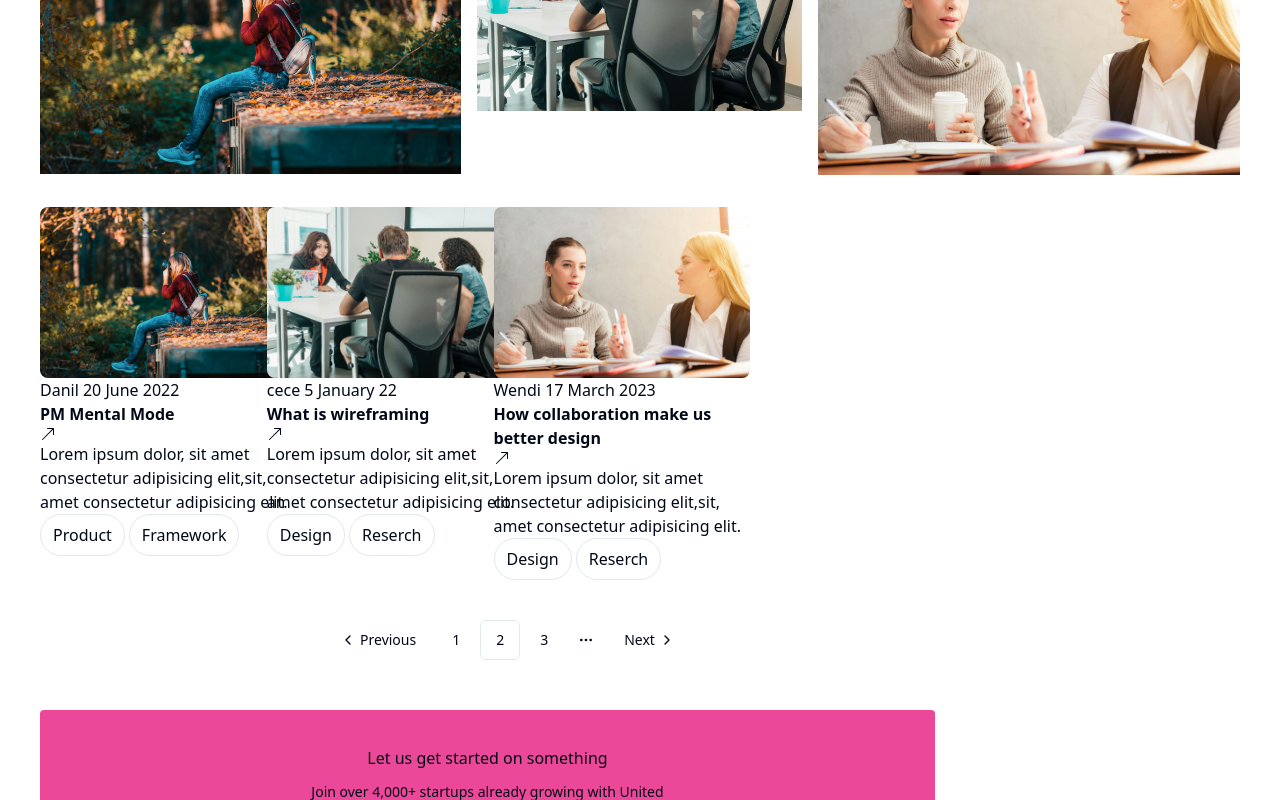
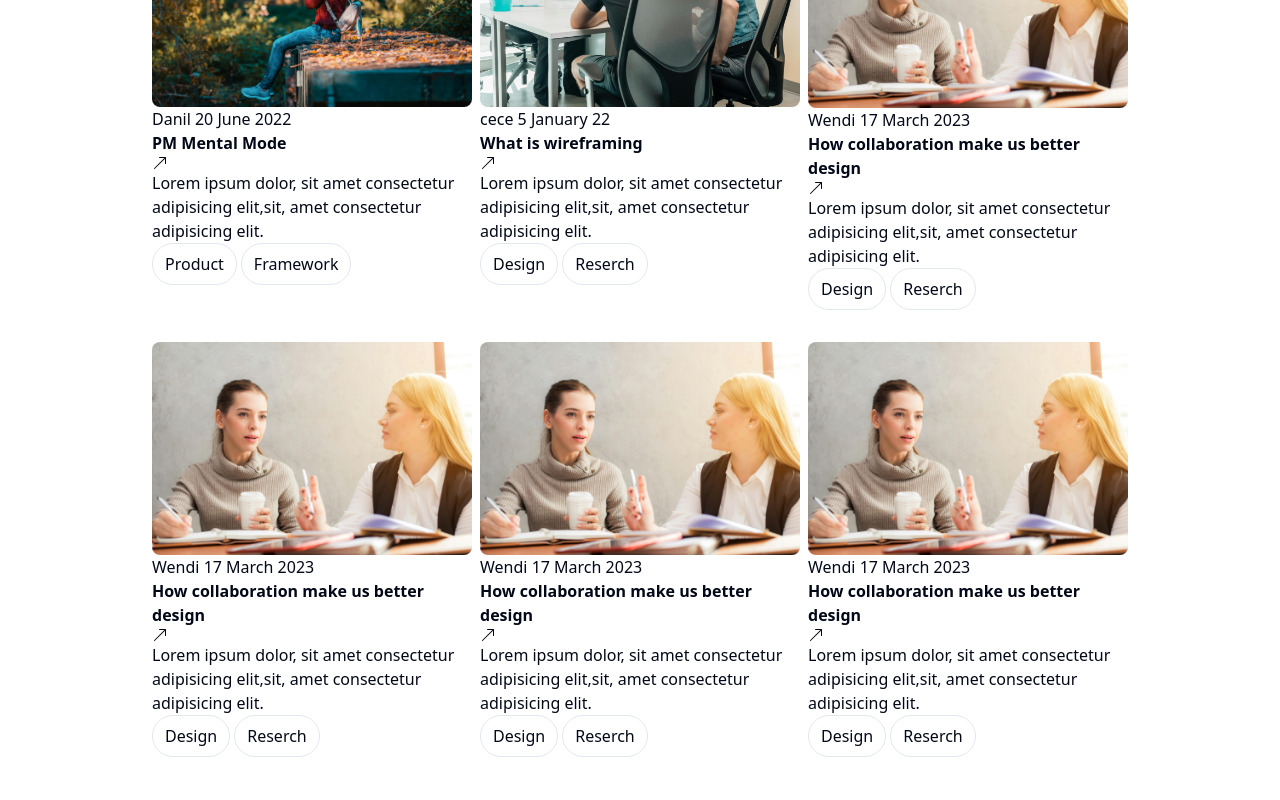
Before and after one commit to RafiaSuleman/final-blog, a Next.js app: page / in a window 1280 px wide. Shown: the part 1200-2000 px from the top of the page. Built offline with nearby package versions, Linux system fonts and the light colour scheme.

Commit message:
commit-3

```diff
--- /dev/null
+++ b/src/app/navbar/navbar.tsx
@@ -0,0 +1,30 @@
+import React from 'react'
+
+import Link from "next/link";
+const Navbar = () => {
+    const Links = [
+        {
+          name: "Home",
+          path: "/",
+        },
+        {
+          name: "Product",
+          path: "/services",
+        },
+        {
+          name: "Resources",
+          path: "/resources",
+        },
+        {
+          name: "Pricing",
+          path: "/pricing",
+        }
+      ];
+  return (
+    <div>
+
+    </div>
+  )
+}
+
+export default Navbar
--- a/src/app/page.tsx
+++ b/src/app/page.tsx
@@ -15,7 +15,7 @@ import {
 
 export default function Home() {
   const images = ["/pic1.jpg", "/pic6.jpg", "/pic7.jpg"];
-  const cards = [
+  const card1 = [
     {
       img: "/pic1.jpg",
       names: "Danil  ",
@@ -28,6 +28,8 @@ export default function Home() {
       tag3: "Reserch",
       tag2: "Framework",
     },
+  ]
+    const card2 =[
     {
       img: "/pic6.jpg",
       names: "cece",
@@ -39,6 +41,21 @@ export default function Home() {
       tag1: "Design",
       tag2: "Reserch",
     },
+  ]
+   const card3 = [
+    {
+      img: "/pic7.jpg",
+      names: "Wendi",
+      date: "17 March 2023",
+      title: "How collaboration make us better design",
+      url: "/",
+      description:
+        "Lorem ipsum dolor, sit amet consectetur adipisicing elit,sit, amet consectetur adipisicing elit. ",
+      tag1: "Design",
+      tag2: "Reserch",
+    }
+  ]
+  const card4 = [
     {
       img: "/pic7.jpg",
       names: "Wendi",
@@ -50,11 +67,37 @@ export default function Home() {
       tag1: "Design",
       tag2: "Reserch",
     },
-  ];
+  ]
+  const card5 = [
+    {
+      img: "/pic7.jpg",
+      names: "Wendi",
+      date: "17 March 2023",
+      title: "How collaboration make us better design",
+      url: "/",
+      description:
+        "Lorem ipsum dolor, sit amet consectetur adipisicing elit,sit, amet consectetur adipisicing elit. ",
+      tag1: "Design",
+      tag2: "Reserch",
+    },
+  ]
+  const card6 = [
+    {
+      img: "/pic7.jpg",
+      names: "Wendi",
+      date: "17 March 2023",
+      title: "How collaboration make us better design",
+      url: "/",
+      description:
+        "Lorem ipsum dolor, sit amet consectetur adipisicing elit,sit, amet consectetur adipisicing elit. ",
+      tag1: "Design",
+      tag2: "Reserch",
+    },
+  ]
+
 
   return (
-    <div>
-      <div className="flex flex-col justify-center items-center gap-8 my-[90px] lg:p-10 p-5 ">
+      <div className="flex flex-col justify-center items-center gap-8 my-[90px] lg:p-10 p-10 ">
         <div className="flex flex-col justify-center items-center xl:space-y-2 space-y-4 text-center">
           <p>The Blog</p>
           <h1 className="text-3xl font-bold">Writtings from our Team</h1>
@@ -72,29 +115,12 @@ export default function Home() {
             alt=""
           />
         </div>
-        <div className="flex flex-row gap-4">
-          {images.map((image, index) => (
-            <div key={index}>
-              <Image
-                src={image}
-                height={15}
-                width={200}
-                className="w-full "
-                alt="img"
-              />
-            </div>
-          ))}
-        </div>
-        {/* grid */}
-        <div className="grid grid-cols-12 gap-5">
-          <div className="lg:col-span-9 col-span-12 gap-9">
-            {/* cards */}
-            <div className="grid grid-cols-1 xl:grid-cols-4 md:grid-cols-2 lg:grid-cols-3 gap-3">
-              {cards.map((card, index) => {
+      <div className="grid lg:grid-cols-3 grid-cols-1 gap-2">
+        {card1.map((card, index) => {
                 return (
                   <div
                     key={index}
-                    className="flex-1 flex flex-col justify-left  w-64"
+                    className="flex-1 flex flex-col justify-left  w-80"
                   >
                     <Image
                       src={card.img}
@@ -125,10 +151,188 @@ export default function Home() {
                   </div>
                 );
               })}
-            </div>
 
-            {/* Pagination */}
-            <div className="mt-[40px] ml-[40px]">
+         {card2.map((card, index) => {
+                return (
+                  <div
+                    key={index}
+                    className="flex-1 flex flex-col justify-left  w-80"
+                  >
+                    <Image
+                      src={card.img}
+                      width="350"
+                      height="50"
+                      alt="img"
+                      className="rounded-lg"
+                    />
+                    <p>
+                      {card.names} {card.date}
+                    </p>
+                    <div className="flex flex-row">
+                      <Link href={card.url} className="font-bold">
+                        {card.title}
+                        <BsArrowUpRight />
+                      </Link>
+                    </div>
+                    <p>{card.description}</p>
+
+                    <div className="flex flex-row gap-1">
+                      <div className="border border-black-2 px-3 py-2 rounded-full">
+                        {card.tag1}
+                      </div>
+                      <div className="border border-black-2 px-3 py-2 rounded-full">
+                        {card.tag2}
+                      </div>
+                    </div>
+                  </div>
+                );
+              })}
+         {card3.map((card, index) => {
+                return (
+                  <div
+                    key={index}
+                    className="flex-1 flex flex-col justify-left  w-80"
+                  >
+                    <Image
+                      src={card.img}
+                      width="350"
+                      height="50"
+                      alt="img"
+                      className="rounded-lg"
+                    />
+                    <p>
+                      {card.names} {card.date}
+                    </p>
+                    <div className="flex flex-row">
+                      <Link href={card.url} className="font-bold">
+                        {card.title}
+                        <BsArrowUpRight />
+                      </Link>
+                    </div>
+                    <p>{card.description}</p>
+
+                    <div className="flex flex-row gap-1">
+                      <div className="border border-black-2 px-3 py-2 rounded-full">
+                        {card.tag1}
+                      </div>
+                      <div className="border border-black-2 px-3 py-2 rounded-full">
+                        {card.tag2}
+                      </div>
+                    </div>
+                  </div>
+                );
+              })}
+      </div>
+      <div className="grid lg:grid-cols-3 grid-cols-1 gap-2">
+        {card4.map((card, index) => {
+                return (
+                  <div
+                    key={index}
+                    className="flex-1 flex flex-col justify-left  w-80"
+                  >
+                    <Image
+                      src={card.img}
+                      width="350"
+                      height="50"
+                      alt="img"
+                      className="rounded-lg"
+                    />
+                    <p>
+                      {card.names} {card.date}
+                    </p>
+                    <div className="flex flex-row">
+                      <Link href={card.url} className="font-bold">
+                        {card.title}
+                        <BsArrowUpRight />
+                      </Link>
+                    </div>
+                    <p>{card.description}</p>
+
+                    <div className="flex flex-row gap-1">
+                      <div className="border border-black-2 px-3 py-2 rounded-full">
+                        {card.tag1}
+                      </div>
+                      <div className="border border-black-2 px-3 py-2 rounded-full">
+                        {card.tag2}
+                      </div>
+                    </div>
+                  </div>
+                );
+              })}
+         {card5.map((card, index) => {
+                return (
+                  <div
+                    key={index}
+                    className="flex-1 flex flex-col justify-left  w-80"
+                  >
+                    <Image
+                      src={card.img}
+                      width="350"
+                      height="50"
+                      alt="img"
+                      className="rounded-lg"
+                    />
+                    <p>
+                      {card.names} {card.date}
+                    </p>
+                    <div className="flex flex-row">
+                      <Link href={card.url} className="font-bold">
+                        {card.title}
+                        <BsArrowUpRight />
+                      </Link>
+                    </div>
+                    <p>{card.description}</p>
+
+                    <div className="flex flex-row gap-1">
+                      <div className="border border-black-2 px-3 py-2 rounded-full">
+                        {card.tag1}
+                      </div>
+                      <div className="border border-black-2 px-3 py-2 rounded-full">
+                        {card.tag2}
+                      </div>
+                    </div>
+                  </div>
+                );
+              })}
+          {card6.map((card, index) => {
+                return (
+                  <div
+                    key={index}
+                    className="flex-1 flex flex-col justify-left  w-80"
+                  >
+                    <Image
+                      src={card.img}
+                      width="350"
+                      height="50"
+                      alt="img"
+                      className="rounded-lg"
+                    />
+                    <p>
+                      {card.names} {card.date}
+                    </p>
+                    <div className="flex flex-row">
+                      <Link href={card.url} className="font-bold">
+                        {card.title}
+                        <BsArrowUpRight />
+                      </Link>
+                    </div>
+                    <p>{card.description}</p>
+
+                    <div className="flex flex-row gap-1">
+                      <div className="border border-black-2 px-3 py-2 rounded-full">
+                        {card.tag1}
+                      </div>
+                      <div className="border border-black-2 px-3 py-2 rounded-full">
+                        {card.tag2}
+                      </div>
+                    </div>
+                  </div>
+                );
+              })}
+      </div>
+
+        {/* paggination */}
+        <div className="mt-[40px]">
               <Pagination>
                 <PaginationContent>
                   <PaginationItem>
@@ -155,14 +359,7 @@ export default function Home() {
               </Pagination>
             </div>
 
-            <Footer />
-          </div>
-          <div className="lg:col-span-3 hidden">
-            <Sidebar />
-          </div>
-        </div>
+        <Footer/>
       </div>
-      {/* <Footer/> */}
-    </div>
   );
 }
--- a/src/components/blog/renderMdx/index.tsx
+++ b/src/components/blog/renderMdx/index.tsx
@@ -8,7 +8,7 @@ const mdxComponents = {
     Image
 }
 
-const RenderMdx = ({blog}) => {
+const RenderMdx = ({blog}:any) => {
 
     const MDXContent = useMDXComponent(blog.body.code)
 
```
Also changed, not shown: src/app/footer/footer.tsx (+10 -9 lines).
